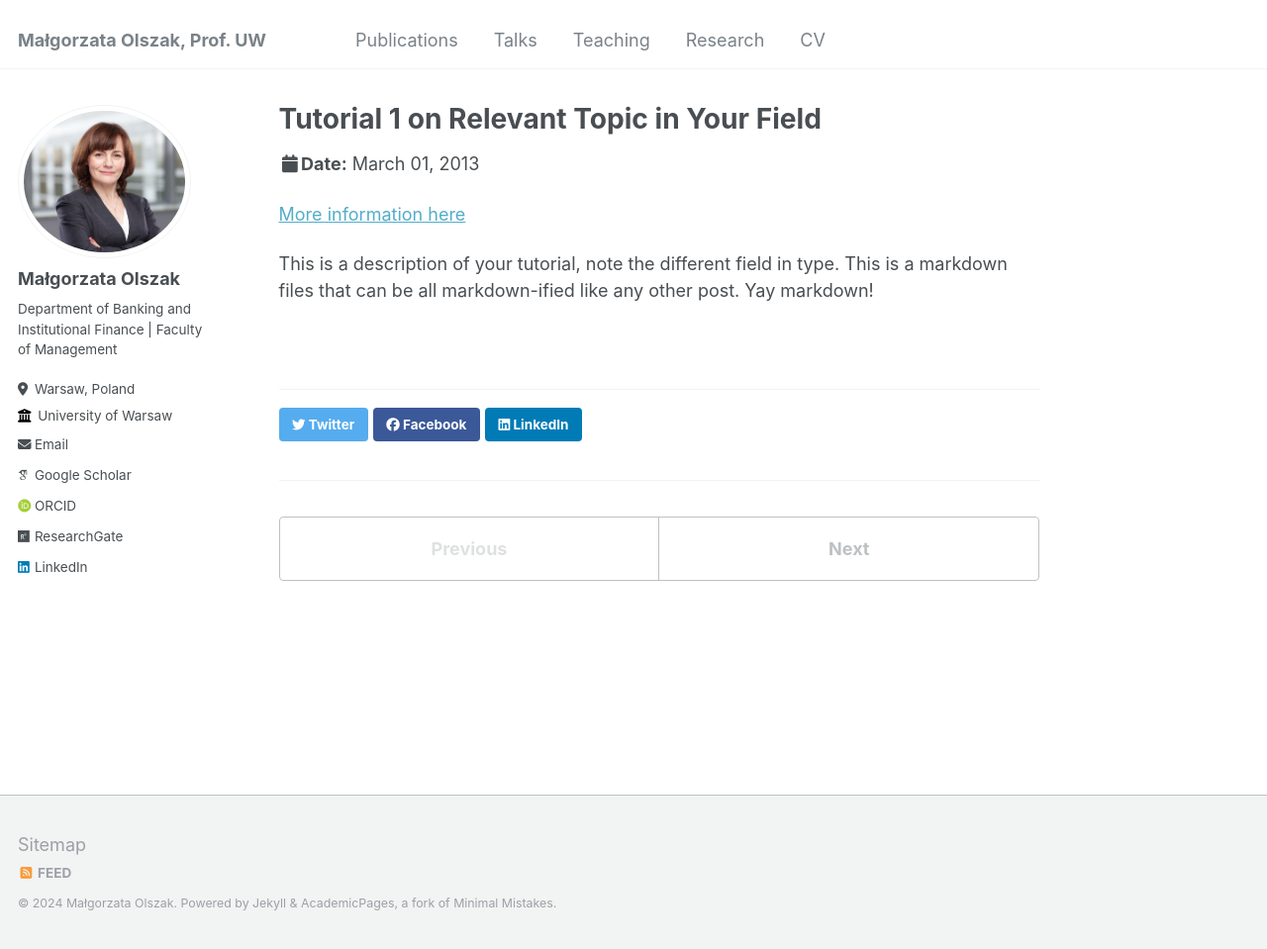
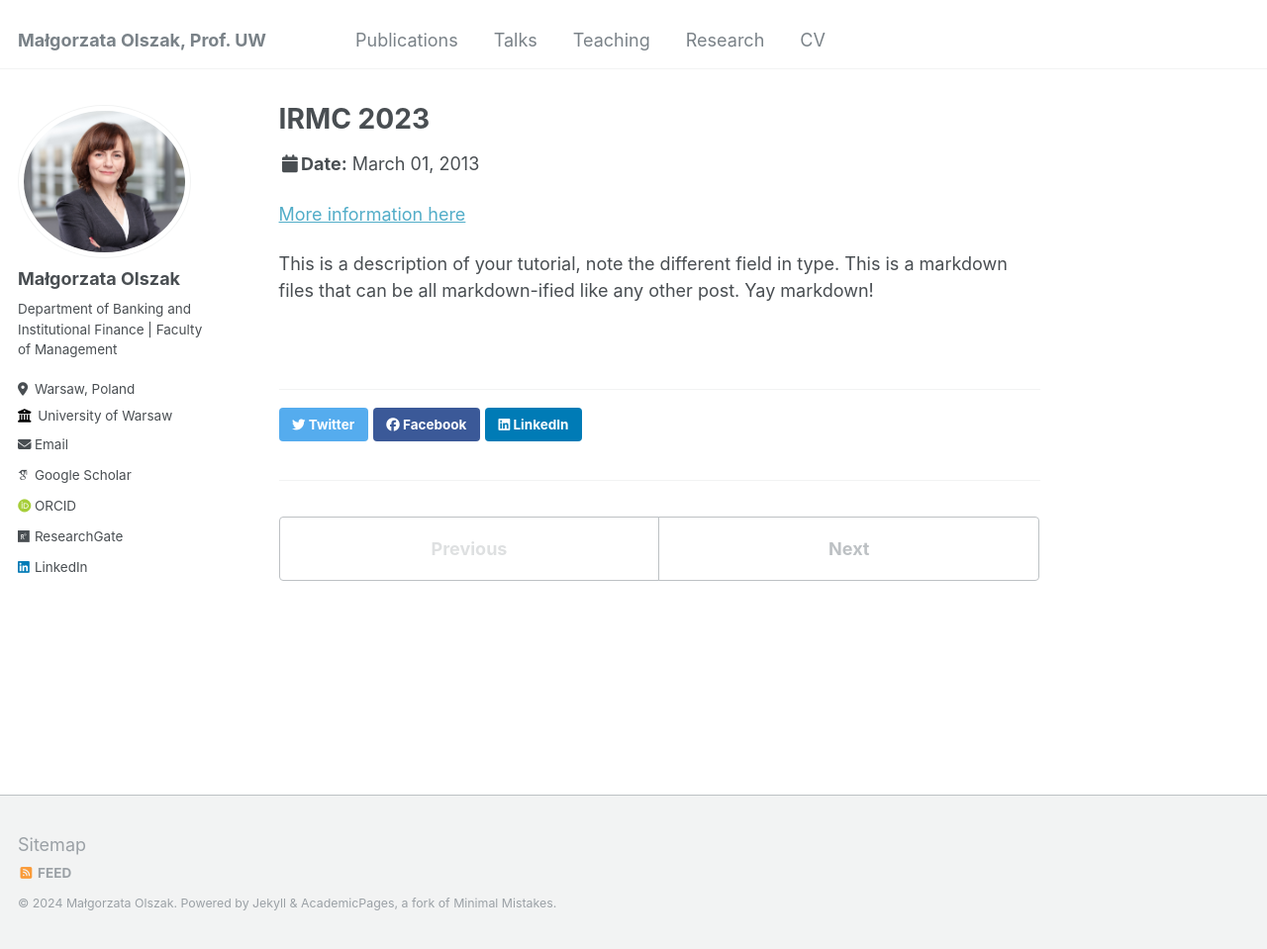
Before and after one commit to ma-olszak/ma-olszak.github.io, a Jekyll site: the page built from _talks/2013-03-01-tutorial-1.md, in a window 1280 px wide and 959 px high. Shown: the whole window at 99% size. Built offline with Jekyll 4.4.1, drawn with Linux system fonts in a browser that asks for light colours; some web fonts are replaced.

Commit message:
Update 2013-03-01-tutorial-1.md

```diff
--- a/_talks/2013-03-01-tutorial-1.md
+++ b/_talks/2013-03-01-tutorial-1.md
@@ -1,11 +1,12 @@
 ---
-title: "Tutorial 1 on Relevant Topic in Your Field"
+title: "IRMC 2023"
 collection: talks
-type: "Tutorial"
+type: "International Risk Management Conference 16th Edition "
 permalink: /talks/2013-03-01-tutorial-1
-venue: "UC-Berkeley Institute for Testing Science"
+venue: "Conference presentation: Determinants of income-smoothing during COVID-19 in European Economic Area banks![obraz](https://github.com/ma-olszak/ma-olszak.github.io/assets/174454888/c0cd7158-2b44-4098-9526-d26d0ec13408)
+"
 date: 2013-03-01
-location: "Berkeley CA, USA"
+location: "Florence, Italy"
 ---
 
 [More information here](http://exampleurl.com)
```
